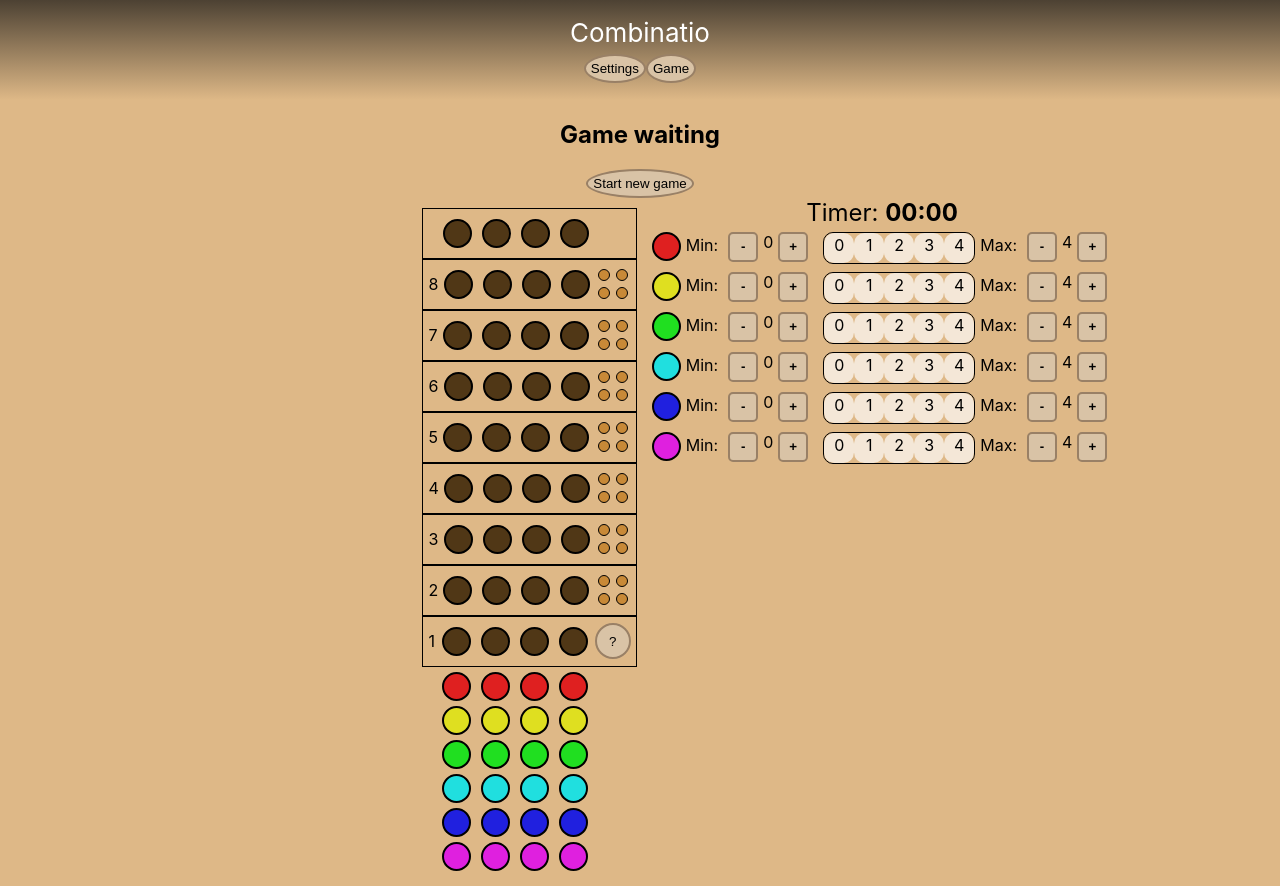
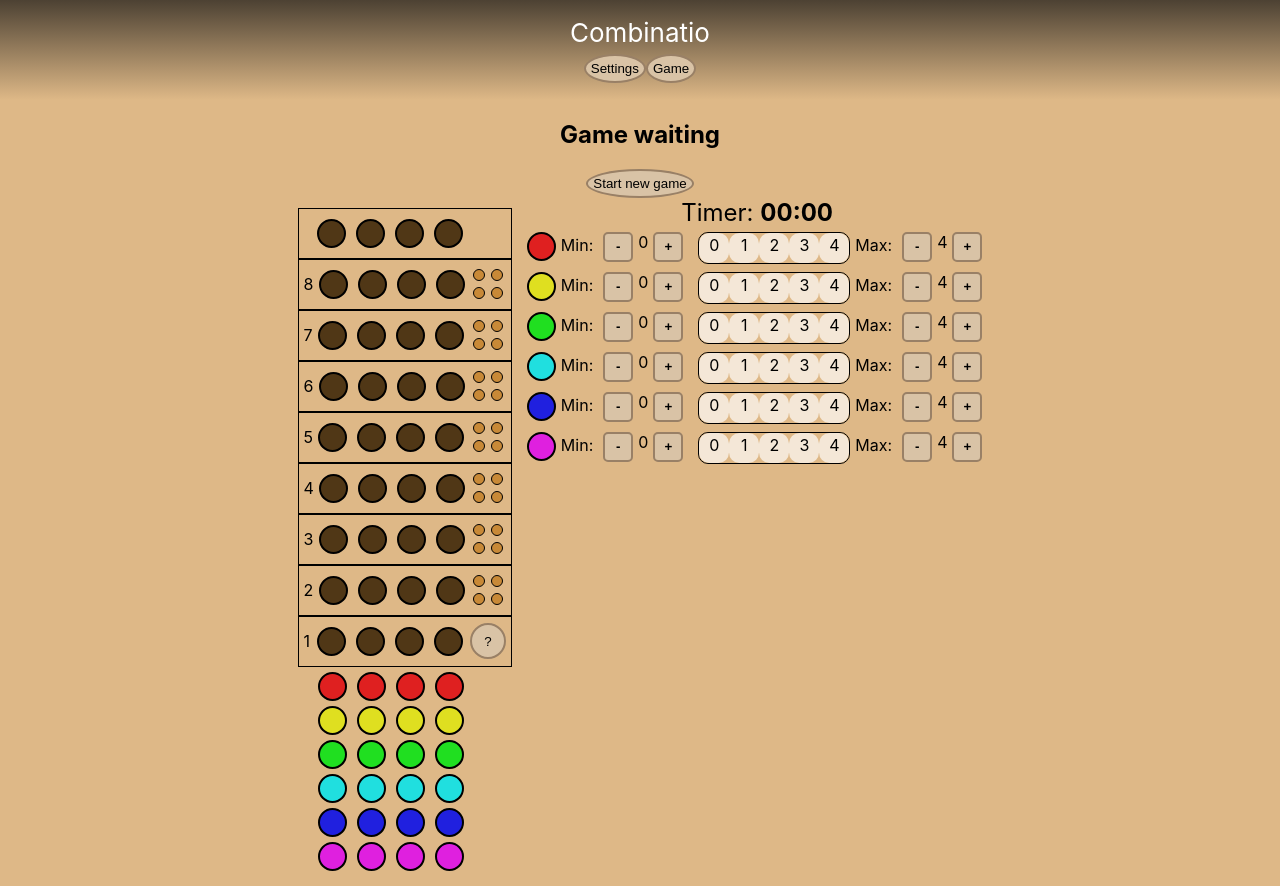
Before and after one commit to Radivis/combinatio, a React (Create React App) app: page / in a window 1280 px wide. Built offline with nearby package versions, Linux system fonts and the light colour scheme.

Commit message:
CSS adjustments to make variable numColumns work

```diff
--- a/src/components/Game/Game.css
+++ b/src/components/Game/Game.css
@@ -1,5 +1,6 @@
 .game {
     display: flex;
+    width: fit-content;
     flex-direction: row;
     margin: 0 auto;
     align-items: start;
@@ -9,7 +10,7 @@
 .board {
     display: flex;
     flex-direction: column;
-    margin-left: 33%;
+    margin-left: 10px;
     margin-right: 10px;
     margin-top: 10px;
     margin-bottom: 10px;
@@ -19,7 +20,7 @@
     display: flex;
     flex-direction: column;
     margin-left: 10px;
-    margin-right: 33%;
+    margin-right: 10px;
     margin-top: 10px;
     margin-bottom: 10px;
 }
--- a/src/components/InfoPins/InfoPins.css
+++ b/src/components/InfoPins/InfoPins.css
@@ -1,9 +1,12 @@
+.info-pins-container {
+    height: 36px;
+}
+
 .info-pins {
     display: flex;
-    flex-direction: row;
+    flex-direction: column;
     flex-wrap: wrap;
     height: 36px;
-    width: 36px;
 }
 
 .info-pin {
--- a/src/components/InfoPins/InfoPins.tsx
+++ b/src/components/InfoPins/InfoPins.tsx
@@ -1,3 +1,5 @@
+import { range } from '../../util/range';
+
 import './InfoPins.css';
 
 
@@ -26,14 +28,21 @@ const InfoPins = (props: infoPinsProps) => {
 
     const numWhite = numCorrectColor - numFullyCorrect;
 
-    pinClasses.forEach((_pinClass: string, index: number) => {
-        if (numWhite > index && shouldClearBoard === false) pinClasses[index] += ' white';
-        else if (numCorrectColor > index && shouldClearBoard === false) pinClasses[index] += ' black';
-        else pinClasses[index] += ' hole';
+    pinClasses.forEach((_pinClass: string, columnIndex: number) => {
+        if (numWhite > columnIndex && shouldClearBoard === false) pinClasses[columnIndex] += ' white';
+        else if (numCorrectColor > columnIndex && shouldClearBoard === false) pinClasses[columnIndex] += ' black';
+        else pinClasses[columnIndex] += ' hole';
     });
 
+    // The width of the into pin container is natively determined by the width of the row submit-button
+    // Instead, compute it according to numColumns / 2
+
+    const infoPinBlockWidth = 18;
+
+    const infoPinContainerWidth = Math.max(Math.ceil(numColumns / 2) * infoPinBlockWidth, infoPinBlockWidth * 2);
+
     return (
-        <div key={rowKey}>
+        <div key={rowKey} className='info-pins-container' style={{width: infoPinContainerWidth}}>
             {
                 (isActiveRow === true) ? (
                     <button key={rowKey} className="submit-button" type="button" onClick={onSubmitRow}>
@@ -41,10 +50,9 @@ const InfoPins = (props: infoPinsProps) => {
                     </button>
                 ) : (
                     <div key={rowKey} className="info-pins">
-                        <div key={`${rowKey}: 3`} className={pinClasses[3]}></div>
-                        <div key={`${rowKey}: 2`} className={pinClasses[2]}></div>
-                        <div key={`${rowKey}: 0`} className={pinClasses[0]}></div>
-                        <div key={`${rowKey}: 1`} className={pinClasses[1]}></div>
+                        {pinClasses.map((pinClass, columnIndex) => {
+                            return <div key={`${rowKey}: ${columnIndex}`} className={pinClass}></div>
+                        })}
                     </div>
                 )
             }
--- a/src/components/SolutionRow/SolutionRow.css
+++ b/src/components/SolutionRow/SolutionRow.css
@@ -1,3 +1,7 @@
 .solution-row {
-    padding-right: 33px;
+    padding-top: 5px;
+    padding-bottom: 5px;
+    padding-left: 13px;
+    padding-right: auto;
+    border: 1px solid black;
 }
--- a/src/components/SolutionRow/SolutionRow.tsx
+++ b/src/components/SolutionRow/SolutionRow.tsx
@@ -25,7 +25,7 @@ const SolutionRow = (props: solutionRowProps) => {
 
     const [ colors, setColors ] = useState([...copyOfInitialColors]);
 
-    return <div className="game-row solution-row">
+    return <div className="solution-row">
         <ColorRow
             rowKey = {0}
             numColumns={numColumns}
```
